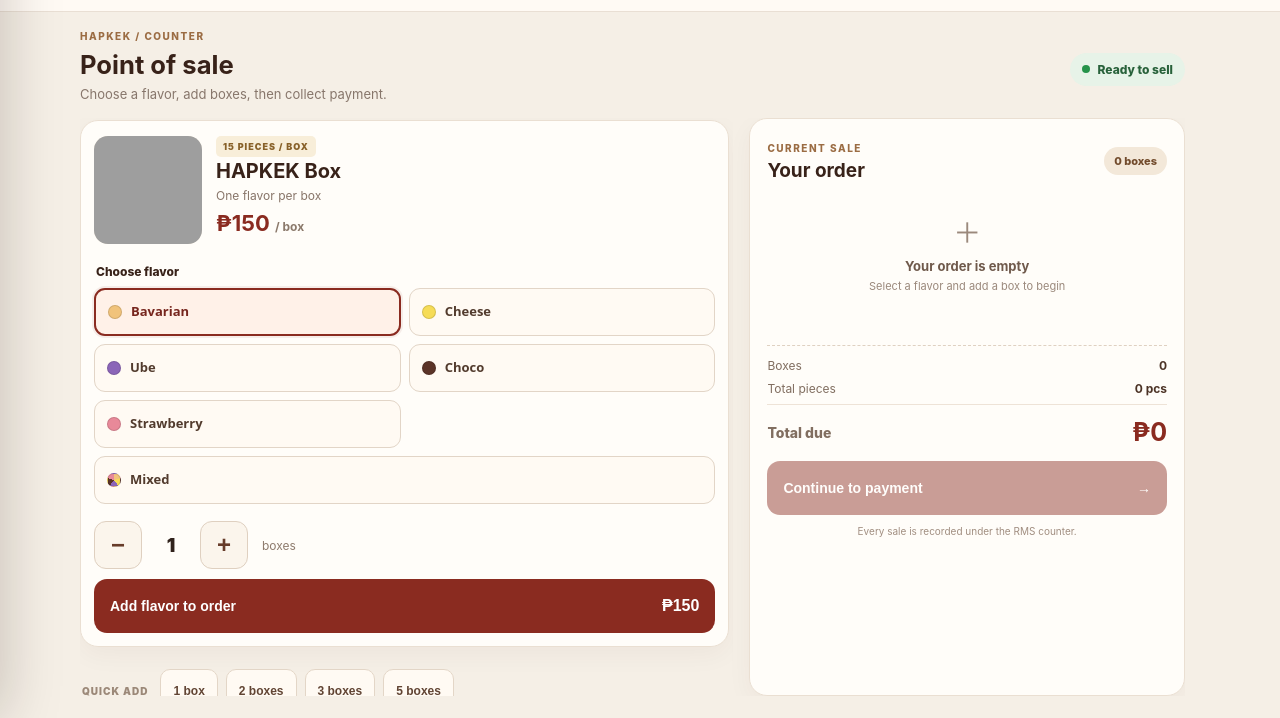
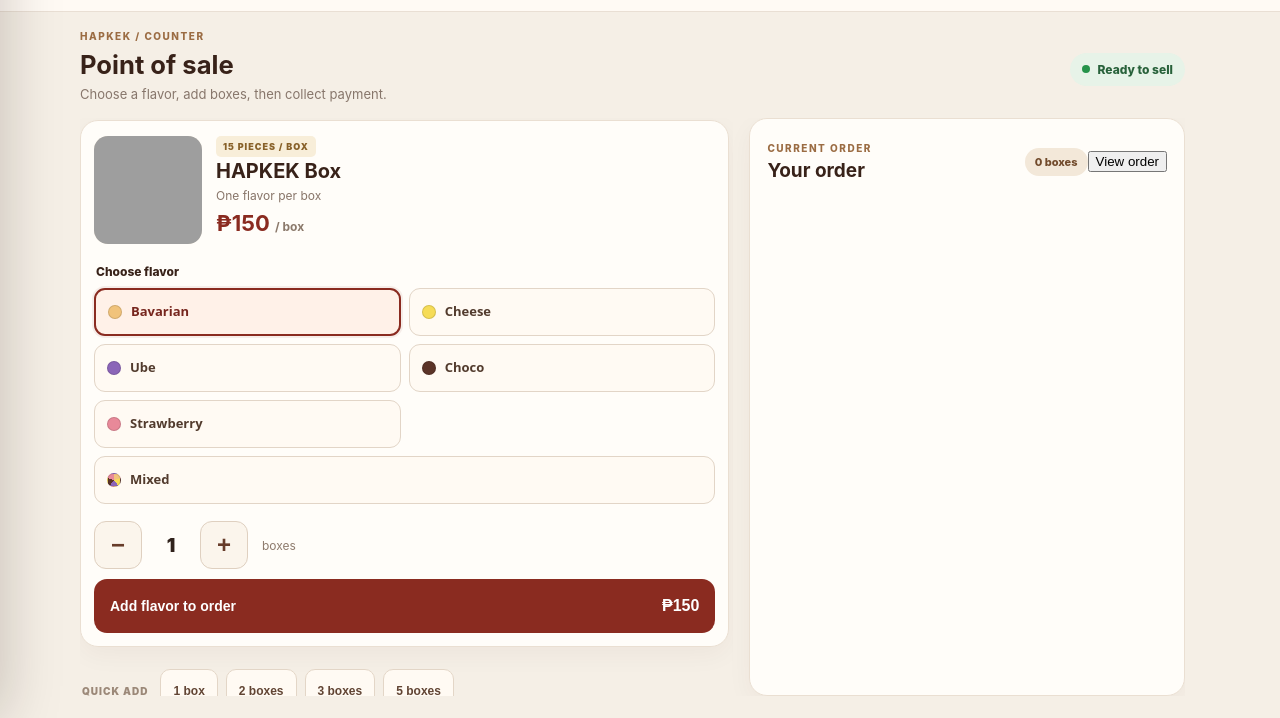
Before and after one commit to kelbrictech/HAPKEK, a plain HTML site: page rms/index.html in a window 1280 px wide. Shown: the part 82-800 px from the top of the page. Drawn offline with Linux system fonts and the light colour scheme; grey boxes are pictures that could not be loaded; a script that the page names is missing.

Commit message:
Restructure mobile POS order drawer for counter-first workflow

```diff
--- a/rms/index.html
+++ b/rms/index.html
@@ -53,12 +53,12 @@
             <div class="pos-note"><span class="note-icon" aria-hidden="true">i</span><p>Each box contains <strong>15 pieces of one flavor</strong>. Add separate boxes to combine flavors in one order. Fixed price: <strong>₱150 per box</strong>.</p></div>
           </div>
           <aside class="pos-order-card" aria-labelledby="orderTitle">
-            <div class="order-heading"><div><span class="eyebrow">CURRENT SALE</span><h3 id="orderTitle">Your order</h3></div><span class="order-count" id="cartBoxCount">0 boxes</span></div>
+            <div class="order-heading"><div><span class="eyebrow">CURRENT ORDER</span><h3 id="orderTitle">Your order</h3></div><div class="order-heading-actions"><span class="order-count" id="cartBoxCount">0 boxes</span><button type="button" id="cartDrawerToggle" class="cart-drawer-toggle" aria-expanded="false" aria-controls="cartDrawerDetails">View order</button></div></div><div id="cartDrawerDetails" class="cart-drawer-details" hidden>
             <div id="emptyCart" class="empty-cart"><span class="empty-cart-icon" aria-hidden="true">＋</span><strong>Your order is empty</strong><small>Select a flavor and add a box to begin</small></div>
             <div id="cartItems" class="cart-items" aria-live="polite"></div>
             <div class="order-totals"><div><span>Boxes</span><strong id="orderBoxes">0</strong></div><div><span>Total pieces</span><strong id="orderPieces">0 pcs</strong></div><div class="grand-total"><span>Total due</span><strong id="orderTotal">₱0</strong></div></div>
             <button type="button" class="checkout-btn" id="openCheckout" disabled>Continue to payment <span aria-hidden="true">→</span></button>
-            <p class="secure-caption">Every sale is recorded under the RMS counter.</p>
+            <p class="secure-caption">Every sale is recorded under the RMS counter.</p></div>
           </aside>
         </div>
         <section id="checkoutPanel" class="checkout-panel" hidden><form id="checkoutForm">
```
